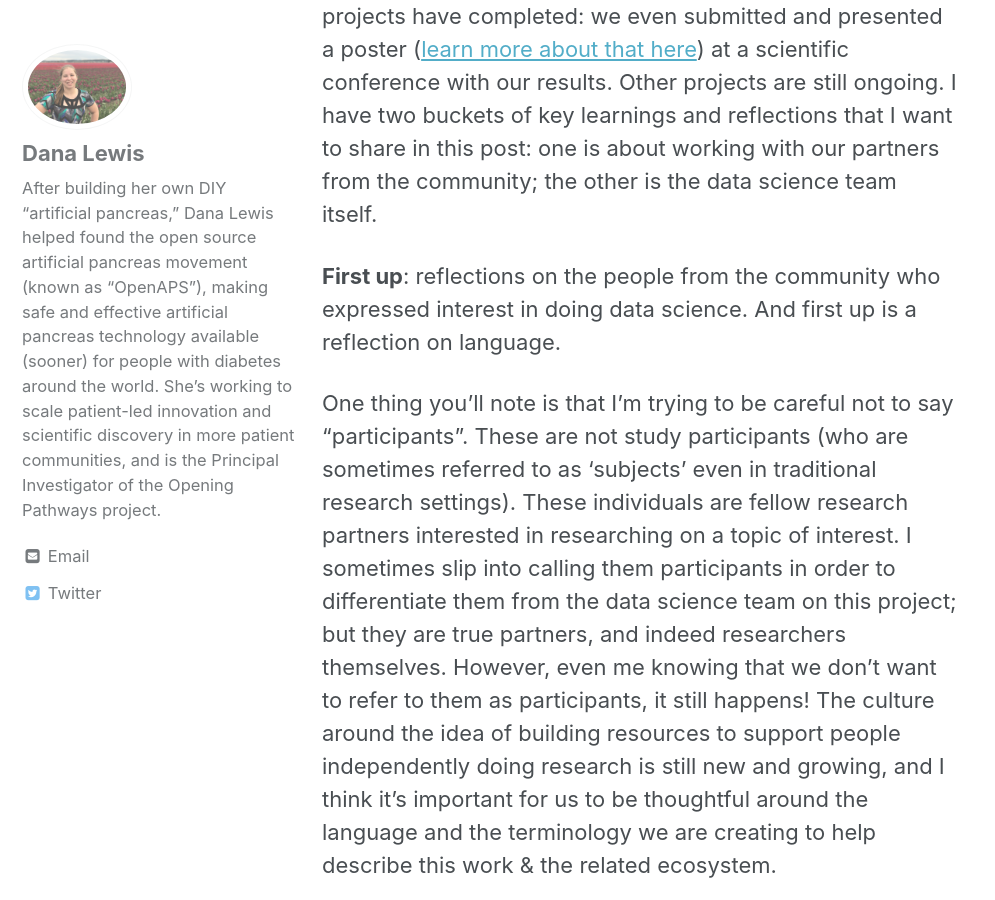
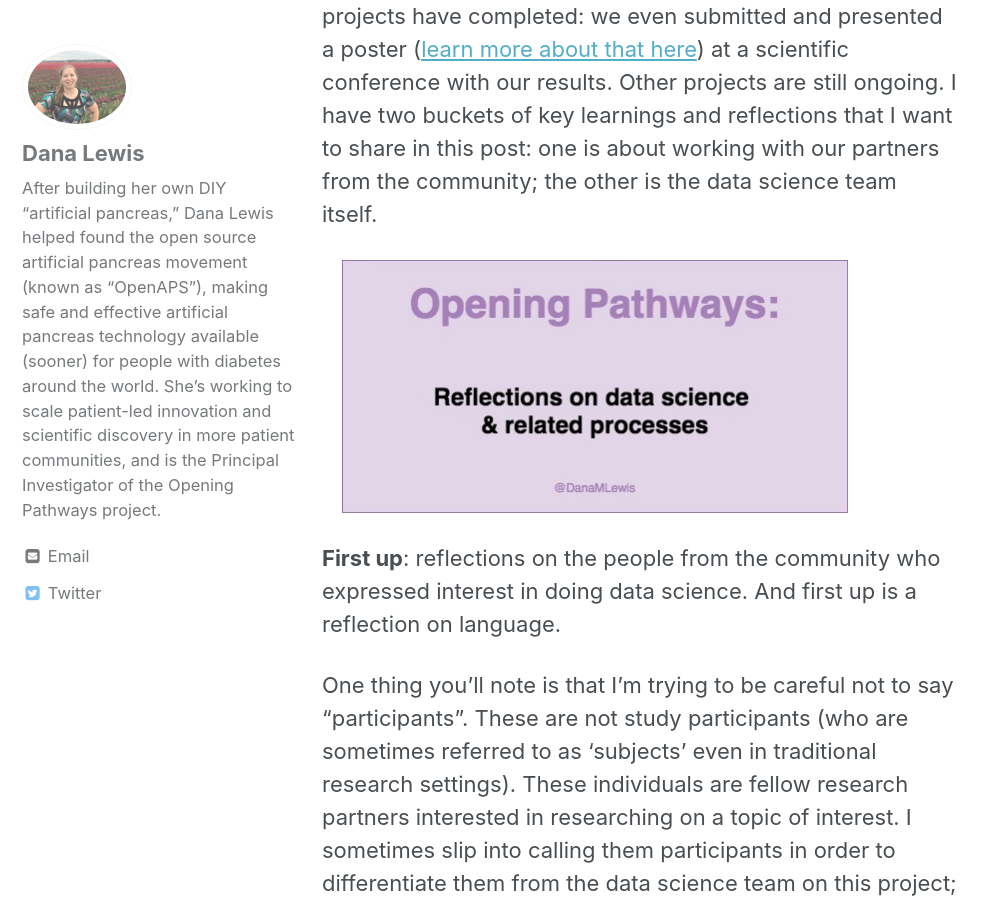
Before and after one commit to opening-pathways/website, a Jekyll site: the page built from _posts/2018-08-02-data-science-reflections.md, in a window 1280 px wide and 900 px high, scrolled down 433 px. Shown: the whole window, without its empty margins (0-995 px from the left). Built offline with Jekyll 4.4.1, drawn with Linux system fonts in a browser that asks for light colours.

Commit message:
Update 2018-08-02-data-science-reflections.md

```diff
--- a/_posts/2018-08-02-data-science-reflections.md
+++ b/_posts/2018-08-02-data-science-reflections.md
@@ -8,6 +8,8 @@ comments: true
 ---
 
 For the last several months, we have been working on the data science component of this project. We have [invited people from the diabetes community who are interested in partnering with data scientists](/work-with-data-science-team) (our research team) in order to answer questions of interest to the community. Some projects have completed: we even submitted and presented a poster ([learn more about that here](http://bit.ly/2018ADAautosensitivityposter)) at a scientific conference with our results. Other projects are still ongoing. I have two buckets of key learnings and reflections that I want to share in this post: one is about working with our partners from the community; the other is the data science team itself.
+
+<img src="/assets/img/Data_Science_Reflections.jpg" width="506" height="253" align="center" hspace="20" alt="@DanaMLewis relfections on data science work from Opening Pathways">
 
 **First up**: reflections on the people from the community who expressed interest in doing data science. And first up is a reflection on language.
 
```
